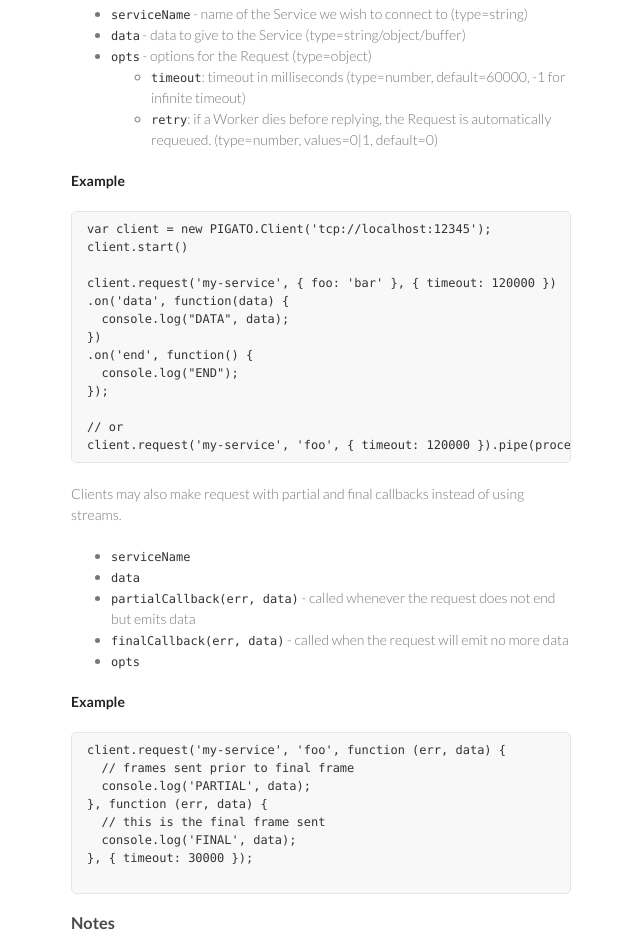
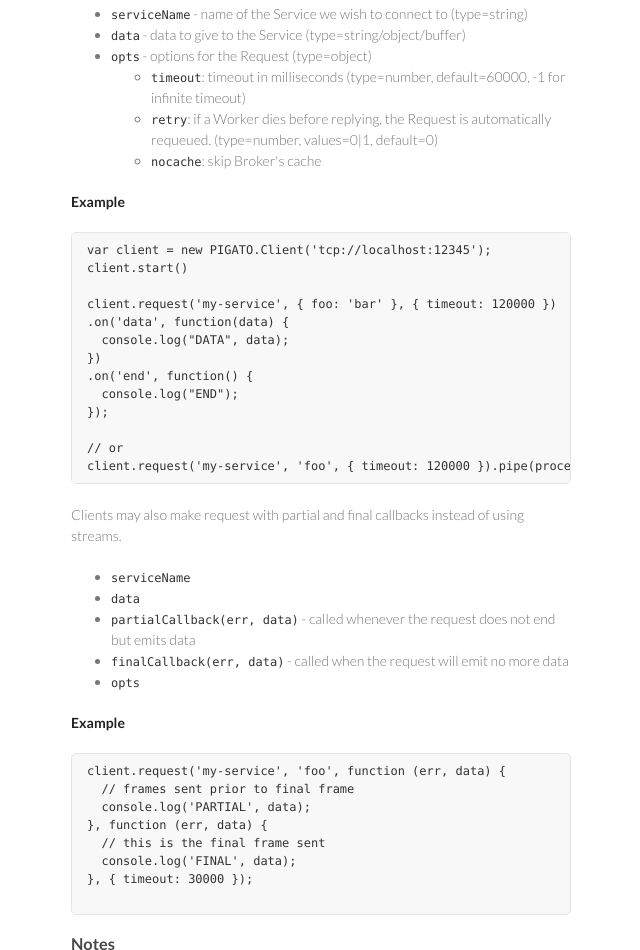
Before and after one commit to prdn/pigato, a plain HTML site: page index.html in a window 1280 px wide. Shown: the part 4102-5052 px from the top of the page, without its empty margins (499-1139 px from the left). Drawn offline with Linux system fonts and the light colour scheme.

```diff
--- a/index.html
+++ b/index.html
@@ -284,6 +284,8 @@
 <code>timeout</code>: timeout in milliseconds (type=number, default=60000, -1 for infinite timeout)</li>
 <li>
 <code>retry</code>: if a Worker dies before replying, the Request is automatically requeued. (type=number, values=0|1, default=0)</li>
+<li>
+<code>nocache</code>: skip Broker's cache</li>
 </ul>
 </li>
 </ul>
```
Also changed, not shown: params.json (+1 -1 lines).
